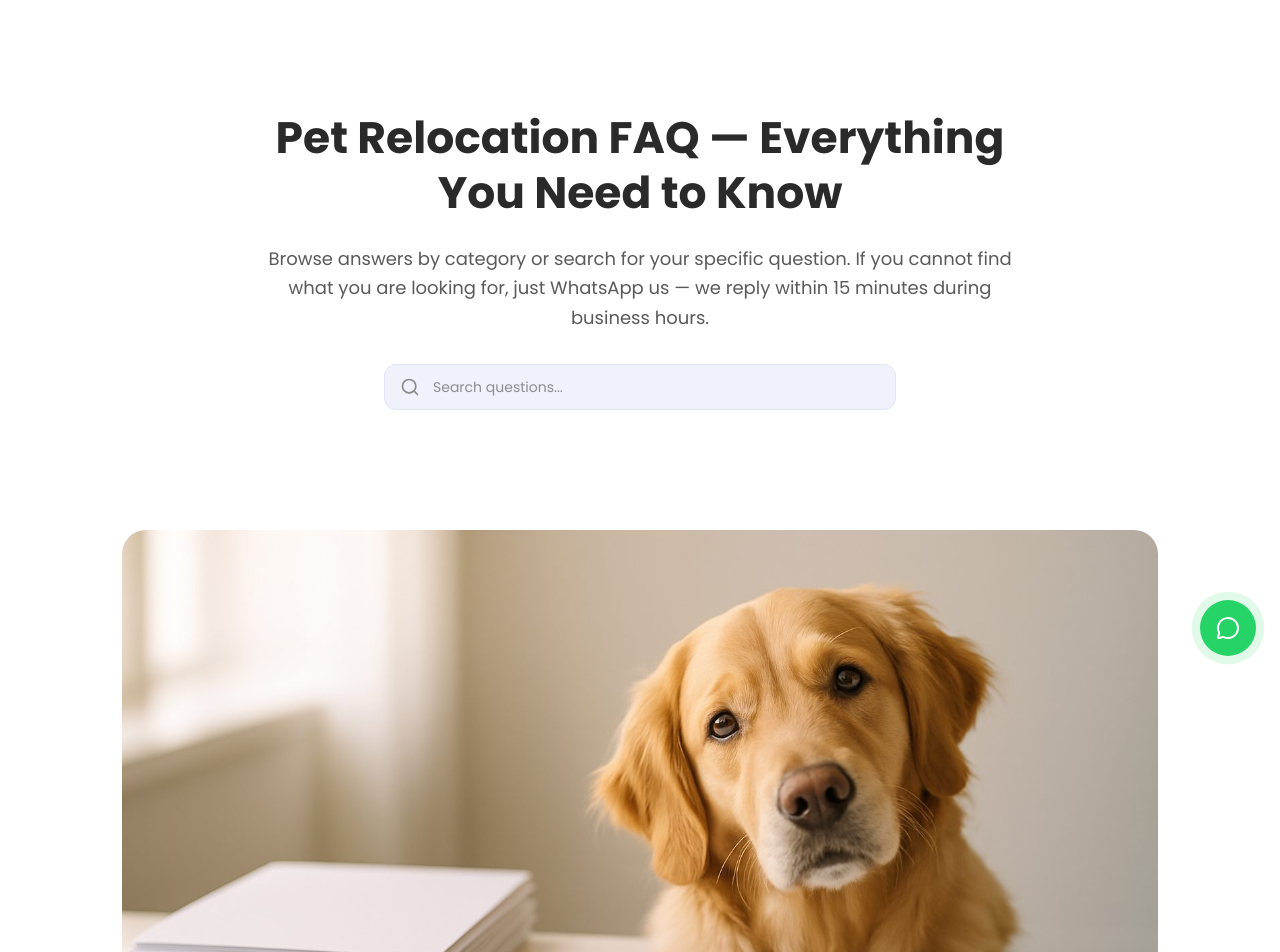
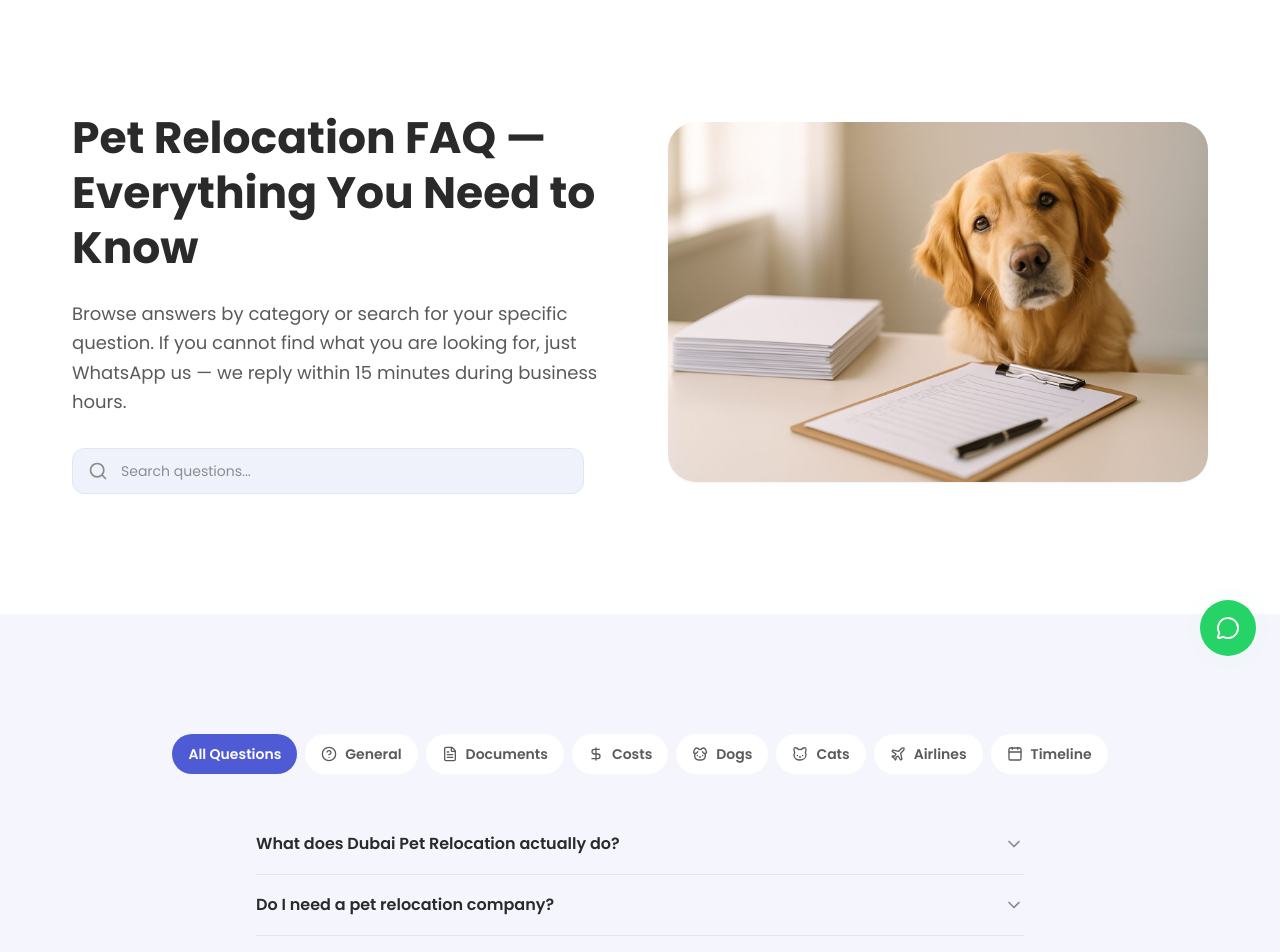
Before and after one commit to ddandanell/PetClear, a React (Vite) app in the folder website/: page /faq in a window 1280 px wide. Shown: the part 120-1072 px from the top of the page. Built offline with nearby package versions, Linux system fonts and the light colour scheme.

Commit message:
Make About/Contact/FAQ images true two-column hero photos (text + photo side by side)

```diff
--- a/website/src/pages/AboutPage.tsx
+++ b/website/src/pages/AboutPage.tsx
@@ -91,7 +91,8 @@
       {/* ═══════════ HERO ═══════════ */}
       <section className="bg-white section-padding">
         <div className="max-w-[1200px] mx-auto px-5 sm:px-6 lg:px-8">
-          <div className="text-center max-w-3xl mx-auto">
+          <div className="grid lg:grid-cols-2 gap-10 lg:gap-14 items-center">
+            <div className="text-center lg:text-left">
               <h1 className="text-[28px] sm:text-[36px] lg:text-[44px] font-bold leading-tight text-[#2A2A2A] mb-6">
                 About Dubai Pet Relocation — Transparent Pet Relocation for Dubai
               </h1>
@@ -103,20 +104,17 @@
                 message="Hi Dubai Pet Relocation team! I would love to learn more about your services and how you can help with my pet relocation."
               />
             </div>
-        </div>
-      </section>
-
-      {/* ═══════════ FEATURE IMAGE ═══════════ */}
-      <section className="bg-white pb-10 sm:pb-14">
-        <div className="max-w-[1100px] mx-auto px-5 sm:px-6 lg:px-8">
+            <div>
               <img
                 src="/images/about-hero.jpg"
                 alt="A happy dog and cat relaxing at home in Dubai, well cared for during their relocation"
                 width={1536}
                 height={1024}
                 loading="eager"
-            className="w-full h-[280px] sm:h-[360px] lg:h-[420px] object-cover rounded-[24px] shadow-sm"
+                className="w-full h-[300px] sm:h-[400px] lg:h-[470px] object-cover rounded-[28px] shadow-sm"
               />
+            </div>
+          </div>
         </div>
       </section>
 
--- a/website/src/pages/ContactPage.tsx
+++ b/website/src/pages/ContactPage.tsx
@@ -99,14 +99,15 @@
       {/* ═══════════ HERO ═══════════ */}
       <section className="bg-white section-padding">
         <div className="max-w-[1200px] mx-auto px-5 sm:px-6 lg:px-8">
-          <div className="text-center max-w-3xl mx-auto">
+          <div className="grid lg:grid-cols-2 gap-10 lg:gap-14 items-center">
+            <div className="text-center lg:text-left">
               <h1 className="text-[28px] sm:text-[36px] lg:text-[44px] font-bold leading-tight text-[#2A2A2A] mb-6">
                 Contact Dubai Pet Relocation — We're Here to Help
               </h1>
               <p className="text-lg text-[#5A5A5A] leading-relaxed mb-8">
                 Whether you have a quick question about a breed ban, need a full relocation quote, or just want to understand the process better, we are here. Fastest response is on WhatsApp — but we read every form and email too.
               </p>
-            <div className="flex flex-col sm:flex-row gap-3 justify-center">
+              <div className="flex flex-col sm:flex-row gap-3 justify-center lg:justify-start">
                 <WhatsAppCta
                   text="Message Us on WhatsApp"
                   message="Hi Dubai Pet Relocation! I have a question about pet relocation and would love your help."
@@ -120,20 +121,17 @@
                 </a>
               </div>
             </div>
-        </div>
-      </section>
-
-      {/* ═══════════ FEATURE IMAGE ═══════════ */}
-      <section className="bg-white pb-10 sm:pb-14">
-        <div className="max-w-[1100px] mx-auto px-5 sm:px-6 lg:px-8">
+            <div>
               <img
                 src="/images/contact-hero.jpg"
                 alt="A friendly dog beside a welcoming Dubai office desk, ready to help with your pet relocation"
                 width={1536}
                 height={1024}
                 loading="eager"
-            className="w-full h-[280px] sm:h-[360px] lg:h-[420px] object-cover rounded-[24px] shadow-sm"
+                className="w-full h-[300px] sm:h-[400px] lg:h-[470px] object-cover rounded-[28px] shadow-sm"
               />
+            </div>
+          </div>
         </div>
       </section>
 
--- a/website/src/pages/FAQPage.tsx
+++ b/website/src/pages/FAQPage.tsx
@@ -244,14 +244,15 @@
       {/* ═══════════ HERO ═══════════ */}
       <section className="bg-white section-padding">
         <div className="max-w-[1200px] mx-auto px-5 sm:px-6 lg:px-8">
-          <div className="text-center max-w-3xl mx-auto">
+          <div className="grid lg:grid-cols-2 gap-10 lg:gap-14 items-center">
+            <div className="text-center lg:text-left">
               <h1 className="text-[28px] sm:text-[36px] lg:text-[44px] font-bold leading-tight text-[#2A2A2A] mb-6">
                 Pet Relocation FAQ — Everything You Need to Know
               </h1>
               <p className="text-lg text-[#5A5A5A] leading-relaxed mb-8">
                 Browse answers by category or search for your specific question. If you cannot find what you are looking for, just WhatsApp us — we reply within 15 minutes during business hours.
               </p>
-            <div className="relative max-w-lg mx-auto">
+              <div className="relative max-w-lg mx-auto lg:mx-0">
                 <Search className="absolute left-4 top-1/2 -translate-y-1/2 w-5 h-5 text-[#8A8A8A]" />
                 <input
                   type="text"
@@ -262,20 +263,17 @@
                 />
               </div>
             </div>
-        </div>
-      </section>
-
-      {/* ═══════════ FEATURE IMAGE ═══════════ */}
-      <section className="bg-white pb-10 sm:pb-14">
-        <div className="max-w-[1100px] mx-auto px-5 sm:px-6 lg:px-8">
+            <div>
               <img
                 src="/images/faq-hero.jpg"
                 alt="A golden retriever beside pet relocation documents and a checklist, representing clear answers"
                 width={1536}
                 height={1024}
                 loading="eager"
-            className="w-full h-[280px] sm:h-[360px] lg:h-[420px] object-cover rounded-[24px] shadow-sm"
+                className="w-full h-[300px] sm:h-[400px] lg:h-[470px] object-cover rounded-[28px] shadow-sm"
               />
+            </div>
+          </div>
         </div>
       </section>
 
```
Lines whose indentation alone changed are shown as unchanged.
